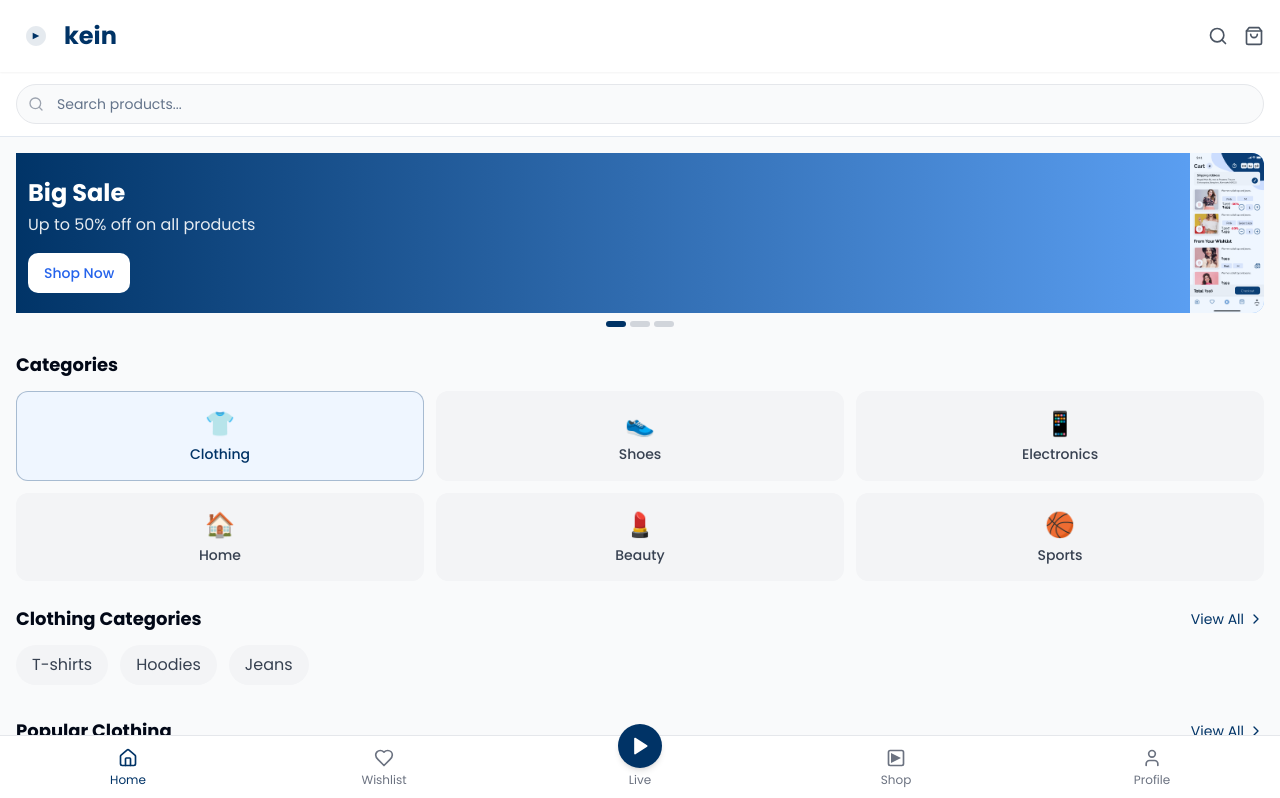
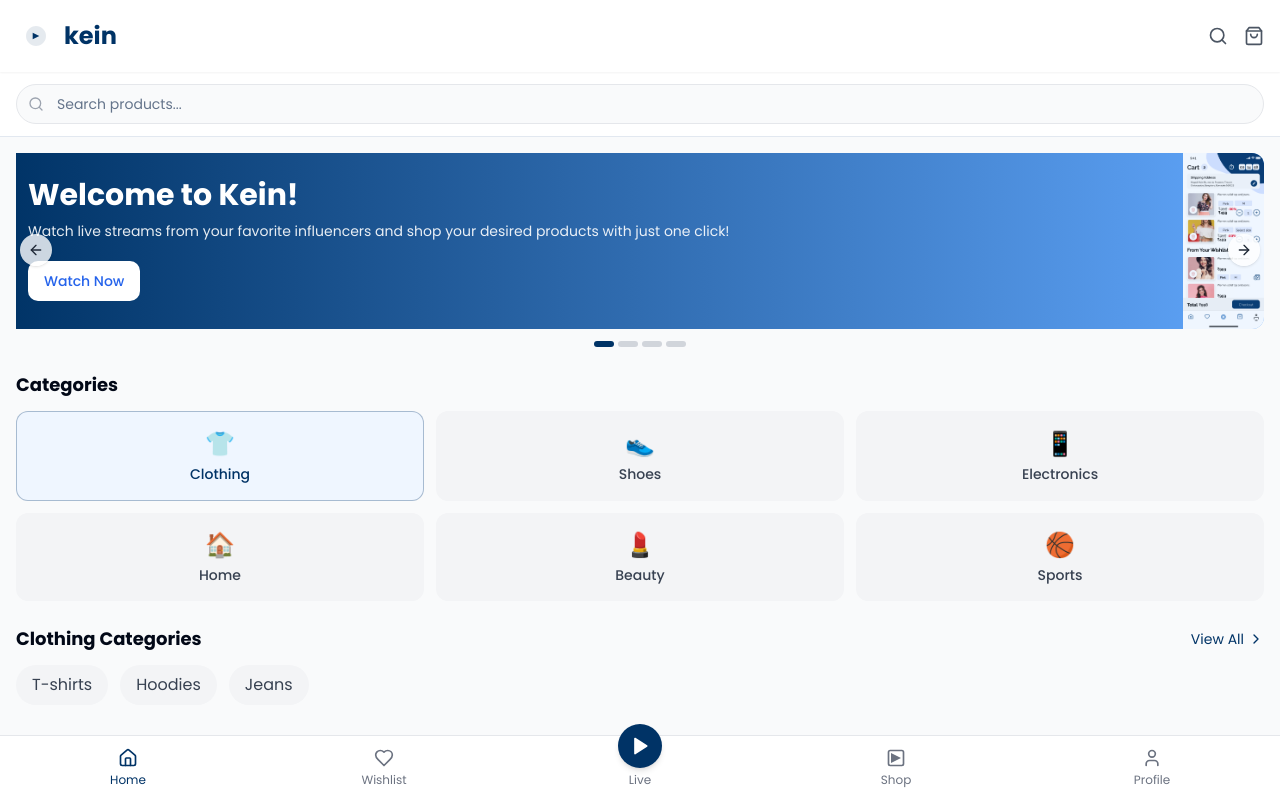
Before and after one commit to itsmahesh99/shopstream-go-live, a React (Vite) app: page /home in a window 1280 px wide. Shown: the top 798 px of the page. Built offline with nearby package versions, Linux system fonts and the light colour scheme.

Commit message:
feat: Implement home page hero carousel
Add a slidable hero carousel to the home page.
Include a welcome message and app introduction in the first banner.

```diff
--- a/src/components/ui/slider.tsx
+++ b/src/components/ui/slider.tsx
@@ -19,7 +19,7 @@ const Slider = React.forwardRef<
     <SliderPrimitive.Track className="relative h-2 w-full grow overflow-hidden rounded-full bg-secondary">
       <SliderPrimitive.Range className="absolute h-full bg-primary" />
     </SliderPrimitive.Track>
-    <SliderPrimitive.Thumb className="block h-5 w-5 rounded-full border-2 border-primary bg-background ring-offset-background transition-colors focus-visible:outline-none focus-visible:ring-2 focus-visible:ring-ring focus-visible:ring-offset-2 disabled:pointer-events-none disabled:opacity-50 shadow-sm" />
+    <SliderPrimitive.Thumb className="block h-5 w-5 rounded-full border-2 border-primary bg-background ring-offset-background transition-colors focus-visible:outline-none focus-visible:ring-2 focus-visible:ring-ring focus-visible:ring-offset-2 disabled:pointer-events-none disabled:opacity-50 shadow-md" />
   </SliderPrimitive.Root>
 ))
 Slider.displayName = SliderPrimitive.Root.displayName
--- a/src/pages/ShopPage.tsx
+++ b/src/pages/ShopPage.tsx
@@ -16,24 +16,39 @@ import {
 const promotions = [
   {
     id: "1",
-    title: "Big Sale",
-    description: "Up to 50% off on all products",
+    title: "Welcome to Kein!",
+    description: "Watch live streams from your favorite influencers and shop your desired products with just one click!",
     color: "bg-gradient-to-r from-kein-blue to-blue-400",
     image: "/lovable-uploads/f570e76e-9e2b-48d1-b582-8f7c2732629c.png",
+    buttonText: "Watch Now",
+    buttonLink: "/play",
   },
   {
     id: "2",
-    title: "New Arrivals",
-    description: "Check out our latest collection",
+    title: "Big Sale",
+    description: "Up to 50% off on all products",
     color: "bg-gradient-to-r from-kein-coral to-red-400",
     image: "/lovable-uploads/5112d7a4-a073-42da-9f08-2f9ad3a1c2ce.png",
+    buttonText: "Shop Now",
+    buttonLink: "/shop",
   },
   {
     id: "3",
+    title: "New Arrivals",
+    description: "Check out our latest collection",
+    color: "bg-gradient-to-r from-kein-yellow to-yellow-400",
+    image: "/lovable-uploads/2840b6e9-4e3c-4070-8eb6-13ed21836285.png",
+    buttonText: "Explore",
+    buttonLink: "/shop",
+  },
+  {
+    id: "4",
     title: "Flash Deals",
     description: "Limited time offers",
-    color: "bg-gradient-to-r from-kein-yellow to-yellow-400",
-    image: "/lovable-uploads/2840b6e9-4e3c-4070-8eb6-13ed21836285.png",
+    color: "bg-gradient-to-r from-purple-500 to-purple-300",
+    image: "/lovable-uploads/b919bc4e-ae0e-4d85-9cba-1168285b252c.png",
+    buttonText: "Shop Now",
+    buttonLink: "/shop",
   },
 ];
 
@@ -112,6 +127,7 @@ const products: Product[] = [
 const ShopPage = () => {
   const [selectedCategory, setSelectedCategory] = useState<string>("1");
   const [searchQuery, setSearchQuery] = useState("");
+  const [activeSlide, setActiveSlide] = useState(0);
 
   const handleCategoryClick = (categoryId: string) => {
     setSelectedCategory(categoryId);
@@ -149,22 +165,34 @@ const ShopPage = () => {
       <div className="px-4 py-4">
         {/* Promotions carousel */}
         <div className="mb-6">
-          <Carousel className="w-full">
+          <Carousel
+            className="w-full"
+            opts={{
+              loop: true,
+            }}
+            onSelect={(api) => {
+              if (api) {
+                setActiveSlide(api.selectedScrollSnap());
+              }
+            }}
+          >
             <CarouselContent>
               {promotions.map((promo) => (
                 <CarouselItem key={promo.id} className="pl-1">
                   <div
-                    className={`rounded-lg p-6 ${promo.color} text-white h-40 relative overflow-hidden`}
+                    className={`rounded-lg p-6 ${promo.color} text-white h-44 relative overflow-hidden`}
                   >
-                    <div className="relative z-10">
-                      <h3 className="text-2xl font-bold">{promo.title}</h3>
-                      <p className="mt-1 text-white/90">{promo.description}</p>
-                      <Button
-                        variant="secondary"
-                        className="mt-4 bg-white text-blue-600 hover:bg-gray-100"
-                      >
-                        Shop Now
-                      </Button>
+                    <div className="relative z-10 max-w-[70%]">
+                      <h3 className={`${promo.id === "1" ? "text-3xl" : "text-2xl"} font-bold mb-2`}>{promo.title}</h3>
+                      <p className="mt-1 text-white/90 text-sm mb-3">{promo.description}</p>
+                      <Link to={promo.buttonLink}>
+                        <Button
+                          variant="secondary"
+                          className="mt-2 bg-white text-blue-600 hover:bg-gray-100"
+                        >
+                          {promo.buttonText}
+                        </Button>
+                      </Link>
                     </div>
                     <img
                       src={promo.image}
@@ -175,12 +203,14 @@ const ShopPage = () => {
                 </CarouselItem>
               ))}
             </CarouselContent>
-            <div className="flex justify-center gap-1 mt-2">
+            <CarouselPrevious className="left-1" />
+            <CarouselNext className="right-1" />
+            <div className="flex justify-center gap-1 mt-3">
               {promotions.map((_, index) => (
                 <div
                   key={index}
-                  className={`h-1.5 w-5 rounded-full ${
-                    index === 0 ? "bg-kein-blue" : "bg-gray-300"
+                  className={`h-1.5 w-5 rounded-full transition-colors duration-300 ${
+                    index === activeSlide ? "bg-kein-blue" : "bg-gray-300"
                   }`}
                 />
               ))}
```
